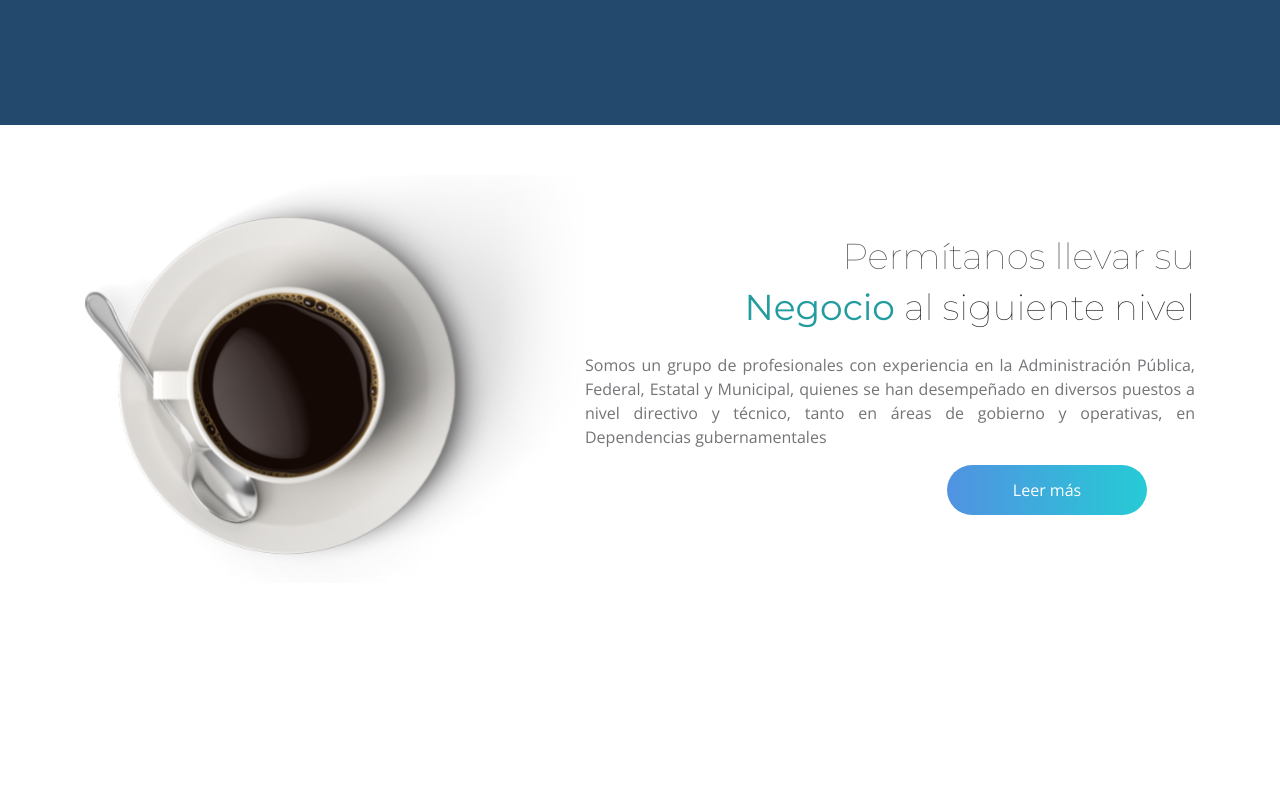
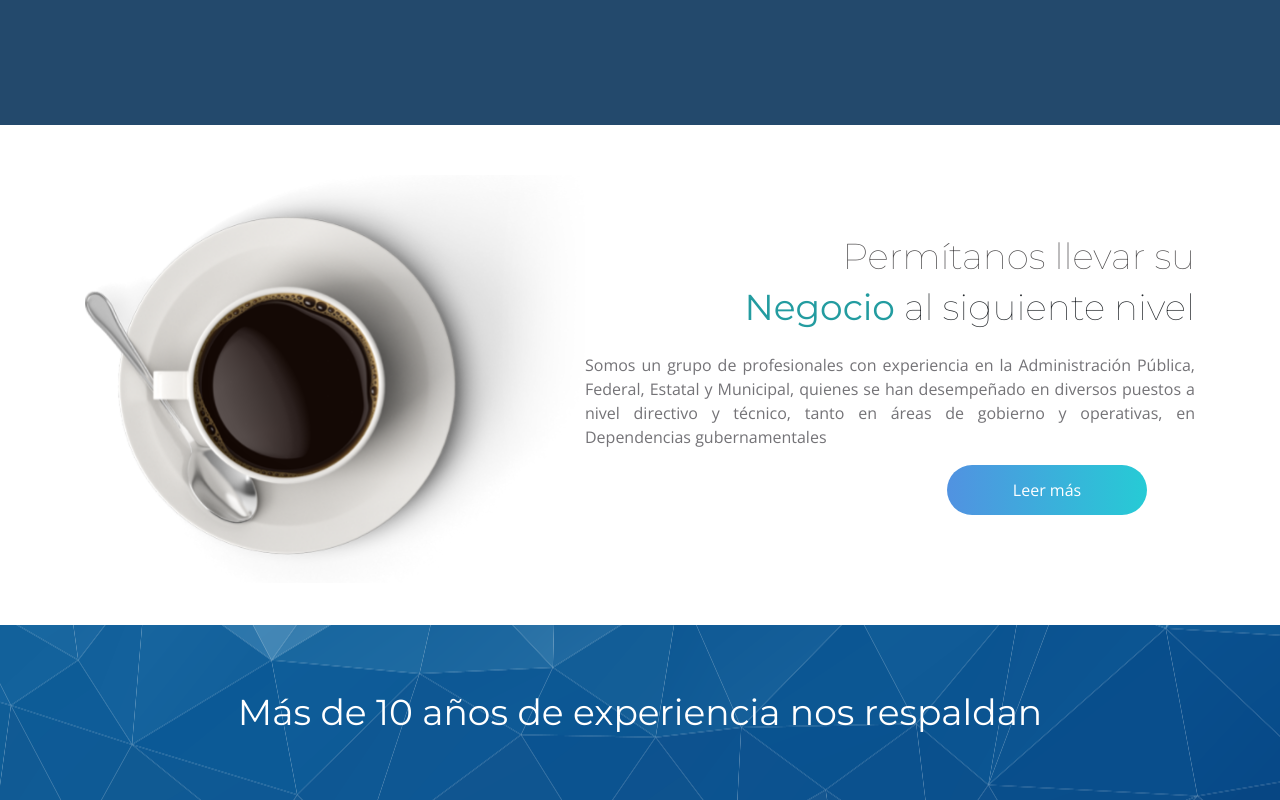
Before and after one commit to utrujillo/easociados, a Vue app: page / in a window 1280 px wide. Shown: the part 1886-2686 px from the top of the page. Before the commit the page ends 2511 px from the top, so only its background shows below. Built offline with nearby package versions, Linux system fonts and the light colour scheme.

Commit message:
Actualizando seccion nosotros parte 3
Nota:
- Se agrega la pleca de aÃos de experiencia
	new file:   src/assets/images/photos/polygon.png
	modified:   src/assets/scss/index/nosotros.scss
	modified:   src/components/index/Nosotros.vue

```diff
--- a/src/assets/scss/index/nosotros.scss
+++ b/src/assets/scss/index/nosotros.scss
@@ -66,6 +66,13 @@ article.nosotros-2{
 	}
 }
 
+article.nosotros-3{
+	height: 175px;
+	width: 100%;
+	background: url('~@/assets/images/photos/polygon.png') center center no-repeat;
+}
+
+/* Resoluciones entre 769 y 1200 px */
 @media screen and (min-width: 769px) and (max-width: 1200px) {
 	article.nosotros-1 {
 		.timeline{
@@ -82,7 +89,7 @@ article.nosotros-2{
 	}
 }
 
-/* On screens that are 768px or less, set the background color to blue */
+/* Resoluciones menores a 768px */
 @media screen and (max-width: 768px) {
 	article.nosotros-1 {
 		.margin-special{ margin-top: 0px; }
--- a/src/components/index/Nosotros.vue
+++ b/src/components/index/Nosotros.vue
@@ -49,6 +49,10 @@ section.nosotros
       .d-flex.justify-content-end.mr-md-5.mr-lg-5.mr-xl-5
         .gradient-button.d-flex.justify-content-center
           span.align-self-center Leer más
+  //- Parte 3
+  article.nosotros-3.d-flex.justify-content-center.align-items-center
+    h1.montserrat.white.mb-0.text-center Más de 10 años de experiencia nos respaldan
+
 </template>
 
 <script>
```
Also changed, not shown: src/assets/images/photos/polygon.png (added).
